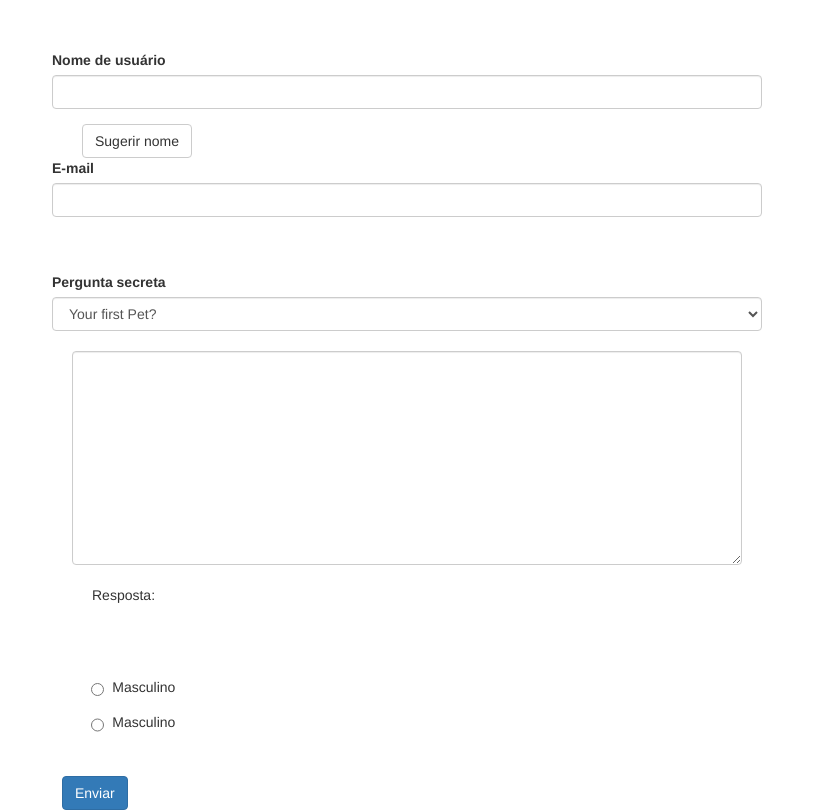
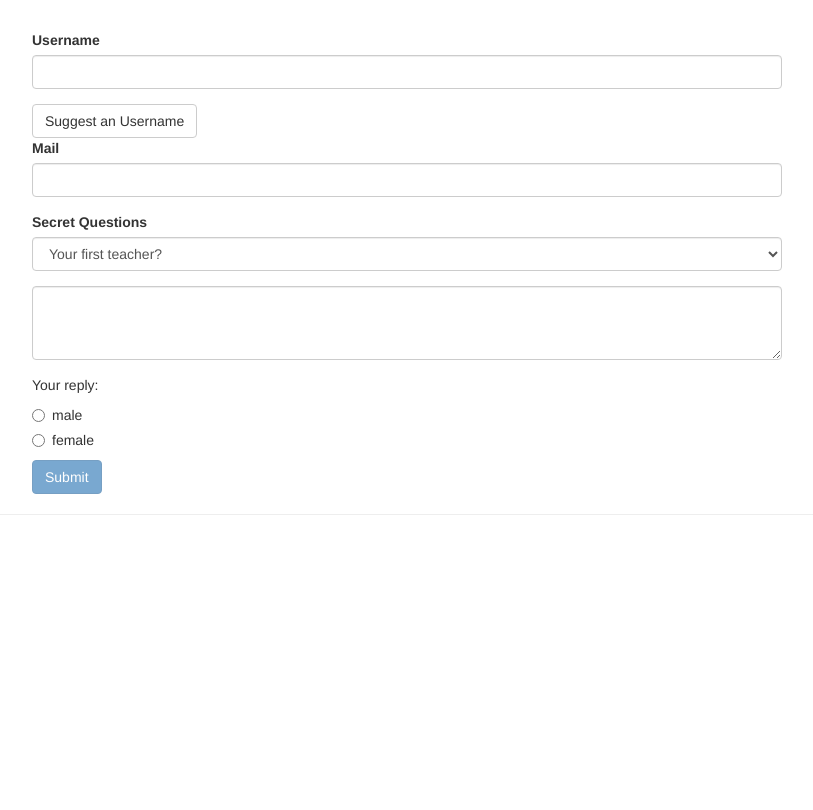
Before and after one commit to CibeleMartins/angularFormsTemplateD, an Angular app: page / in a window 1280 px wide. Shown: the whole page, without its empty margins (233-1046 px from the left). Built offline with nearby package versions, Linux system fonts and the light colour scheme.

Commit message:
♻️ feat: refatorou todo o formulário

```diff
--- a/src/app/app.component.css
+++ b/src/app/app.component.css
@@ -3,49 +3,5 @@
 }
 
 input.ng-invalid.ng-touched {
-  border: solid 1px red;
+  border: 1px solid red;
 }
-
-span {
-  color: brown;
-}
-
-div.ng-touched.ng-pristine.ng-invalid {
-  border: solid 1px red;
-  border-radius: 10px;
-}
-
-div.ng-touched.ng-pristine.ng-valid {
-  border: solid 1px red;
-  border-radius: 10px;
-}
-
-#pad {
-  padding: 20px;
-}
-
-
-#user-data{
-  padding: 20px;
-}
-
-button {
-  margin-left: 30px;
-}
-
-p {
-  padding: 20px;
-}
-
-.containerRadio {
-  display: flex;
-  flex-direction: column;
-  align-items: flex-start;
-  padding-left: 30px;
-}
-
-#gender {
- display: flex;
- width: 15%;
- justify-content: space-evenly;
-}
--- a/src/app/app.component.html
+++ b/src/app/app.component.html
@@ -1,69 +1,86 @@
 <div class="container">
   <div class="row">
     <div class="col-xs-12 col-sm-10 col-md-8 col-sm-offset-1 col-md-offset-2">
-      <form (ngSubmit)="onSubmit()" #refLocalForm="ngForm">
-        <div id="user-data" ngModelGroup="userData">
+      <form (ngSubmit)="onSubmit()" #f="ngForm">
+        <div
+          id="user-data"
+          ngModelGroup="userData"
+          #userData="ngModelGroup">
           <div class="form-group">
-            <label for="username">Nome de usuário</label>
+            <label for="username">Username</label>
             <input
-              #refLocalUser="ngModel"
-              required
-              ngModel
-              name="username"
               type="text"
               id="username"
               class="form-control"
-            />
-            <span *ngIf="!refLocalUser.valid && refLocalUser.touched"
-              >Insira um nome por favor.</span
-            >
+              ngModel
+              name="username"
+              required>
           </div>
-          <button (click)="suggestUserName()" class="btn btn-default" type="button">Sugerir nome</button>
+          <button
+            class="btn btn-default"
+            type="button"
+            (click)="suggestUserName()">Suggest an Username</button>
           <div class="form-group">
-            <label for="email">E-mail</label>
+            <label for="email">Mail</label>
             <input
-              required
-              email
-              ngModel
-              #refLocalEmail="ngModel"
-              name="email"
               type="email"
               id="email"
               class="form-control"
-            />
-            <span *ngIf="!refLocalEmail.valid && refLocalEmail.touched"
-              >Insira um e-mil válido por favor, deve conter "@".</span
-            >
+              ngModel
+              name="email"
+              required
+              email
+              #email="ngModel">
+            <span class="help-block" *ngIf="!email.valid && email.touched">Please enter a valid email!</span>
           </div>
         </div>
-        <div id="pad" class="form-group" ngModelGroup="userQuestion">
-          <label for="secret">Pergunta secreta</label>
-          <select [ngModelOptions]="{standalone: true}" [ngModel]="defaultQuestion" id="secret" class="form-control">
-            <option  value="pet">Your first Pet?</option>
+        <p *ngIf="!userData.valid && userData.touched">User Data is invalid!</p>
+        <div class="form-group">
+          <label for="secret">Secret Questions</label>
+          <select
+            id="secret"
+            class="form-control"
+            [ngModel]="defaultQuestion"
+            name="secret">
+            <option value="pet">Your first Pet?</option>
             <option value="teacher">Your first teacher?</option>
           </select>
-          <div id="pad" class="form-group">
-            <textarea
-              class="form-control"
-              [(ngModel)]="answer"
-              name="questionAnswer"
-              rows="10"
-            ></textarea>
-
-            <p>Resposta: {{ answer }}</p>
-          </div>
-
-          <div class="containerRadio">
-            <div id="gender">
-              <input name="gender" [value]="genderM" required type="radio"> <h5>{{genderM}}</h5>
-            </div>
-            <div id="gender">
-              <input name="gender" [value]="genderM" required type="radio"> <h5>{{genderM}}</h5>
-            </div>
-          </div>
         </div>
-        <button class="btn btn-primary" type="submit">Enviar</button>
+        <div class="form-group">
+          <textarea
+            name="questionAnswer"
+            rows="3"
+            class="form-control"
+            [(ngModel)]="answer"></textarea>
+        </div>
+        <p>Your reply: {{ answer }}</p>
+        <div class="radio" *ngFor="let gender of genders">
+          <label>
+            <input
+              type="radio"
+              name="gender"
+              ngModel
+              [value]="gender"
+              required>
+            {{ gender }}
+          </label>
+        </div>
+        <button
+          class="btn btn-primary"
+          type="submit"
+          [disabled]="!f.valid">Submit</button>
       </form>
     </div>
   </div>
+  <hr>
+  <div class="row" *ngIf="submitted">
+    <div class="col-xs-12">
+      <h3>Your Data</h3>
+      <p>Username: {{ user.username }}</p>
+      <p>Mail: {{ user.email }}</p>
+      <p>Secret Question: Your first {{ user.secretQuestion }}</p>
+      <p>Answer: {{ user.answer }}</p>
+      <p>Gender: {{ user.gender }}</p>
+    </div>
+  </div>
 </div>
--- a/src/app/app.component.ts
+++ b/src/app/app.component.ts
@@ -3,54 +3,53 @@
 
 @Component({
   selector: 'app-root',
-  templateUrl: './app.component.html',
+  templateUrl:'./app.component.html',
   styleUrls: ['./app.component.css']
 })
 export class AppComponent {
-
-  @ViewChild("refLocalForm") refLocalForm: NgForm;
-
-  defaultQuestion = 'pet';
-  answer = "";
-  genderM = "Masculino";
-  genderF = "Feminino";
+  @ViewChild('f', { static: false }) signupForm: NgForm;
+  defaultQuestion = 'teacher';
+  answer = '';
+  genders = ['male', 'female'];
+  user = {
+    username: '',
+    email: '',
+    secretQuestion: '',
+    answer: '',
+    gender: ''
+  };
+  submitted = false;
 
   suggestUserName() {
     const suggestedName = 'Superuser';
-
-    /**
-     * Essa não é a melhor abordagem porque é necessário sobrepor todos
-     * os valores dos inputs/controles do formulário após e execução do método
-     * suggestUserName(). Em outras palavras, o pathValue pode ser usado para sobrepor
-     * valores de inputs/controles do formulário em geral.
-     */
-    this.refLocalForm.setValue({
+    // this.signupForm.setValue({
+    //   userData: {
+    //     username: suggestedName,
+    //     email: ''
+    //   },
+    //   secret: 'pet',
+    //   questionAnswer: '',
+    //   gender: 'male'
+    // });
+    this.signupForm.form.patchValue({
       userData: {
-        username: suggestedName,
-        email: 'superuser@gmail.com'
-      },
-      userQuestion: {
-        questionAnswer: 'Bily billy'
+        username: suggestedName
       }
-    })
-
-    /**
-     * Com essa abordagem, é possível alterar o valor apenas do
-     * input/controle necessário dentro do formulário. Em outras palavras,
-     * o pathValue pode ser usado para sobrepor o valor de partes do formulário.
-     *
-     *
-     */
-    this.refLocalForm.form.patchValue({userData: {
-      username: suggestedName
-    }})
+    });
   }
 
-  // onSubmit(ref: NgForm) {
-  //   console.log(ref)
+  // onSubmit(form: NgForm) {
+  //   console.log(form);
   // }
 
   onSubmit() {
-    return console.log(this.refLocalForm)
+    this.submitted = true;
+    this.user.username = this.signupForm.value.userData.username;
+    this.user.email = this.signupForm.value.userData.email;
+    this.user.secretQuestion = this.signupForm.value.secret;
+    this.user.answer = this.signupForm.value.questionAnswer;
+    this.user.gender = this.signupForm.value.gender;
+
+    this.signupForm.reset();
   }
 }
```
